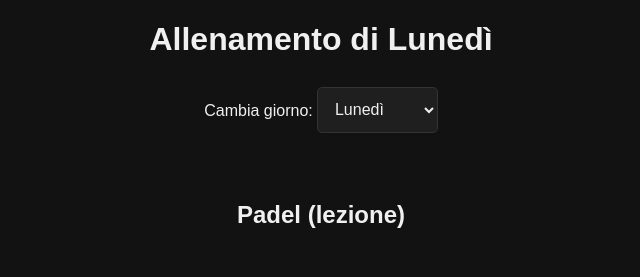
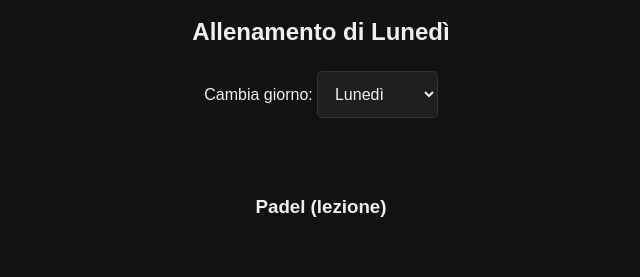
Before and after one commit to Taninvar/allenamento, a plain HTML site: page index.html in a window 1280 px wide. Shown: the top 277 px of the page, without its empty margins (319-959 px from the left). Drawn offline with Linux system fonts and the light colour scheme.

Commit message:
Update index.html

```diff
--- a/index.html
+++ b/index.html
@@ -61,7 +61,7 @@
 <body>
   <div id="container">
     <div id="header">
-      <h1>Allenamento di <span id="today-name"></span></h1>
+      <h2>Allenamento di <span id="today-name"></span></h2>
     </div>
     <div id="day-selector">
       <label for="day-select">Cambia giorno:</label>
@@ -76,7 +76,7 @@
       </select>
     </div>
     <div id="exercise-area">
-      <h2 id="exercise-name"></h2>
+      <h3 id="exercise-name"></h3>
       <img id="exercise-image" src="" alt="Esercizio">
       <div id="reps-counter"></div>
       <div id="timer"></div>
@@ -84,11 +84,8 @@
     </div>
   </div>
 
-  <script>
-    // JavaScript invariato
-  </script>
-</body>
-</html>
+
+
 
   <script>
     const schedule = {
```
